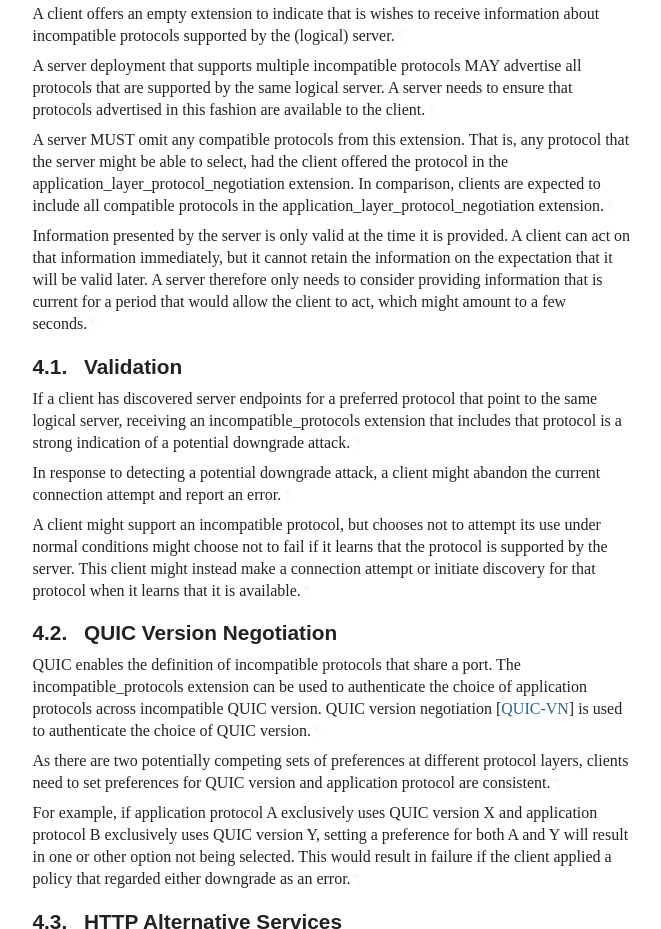
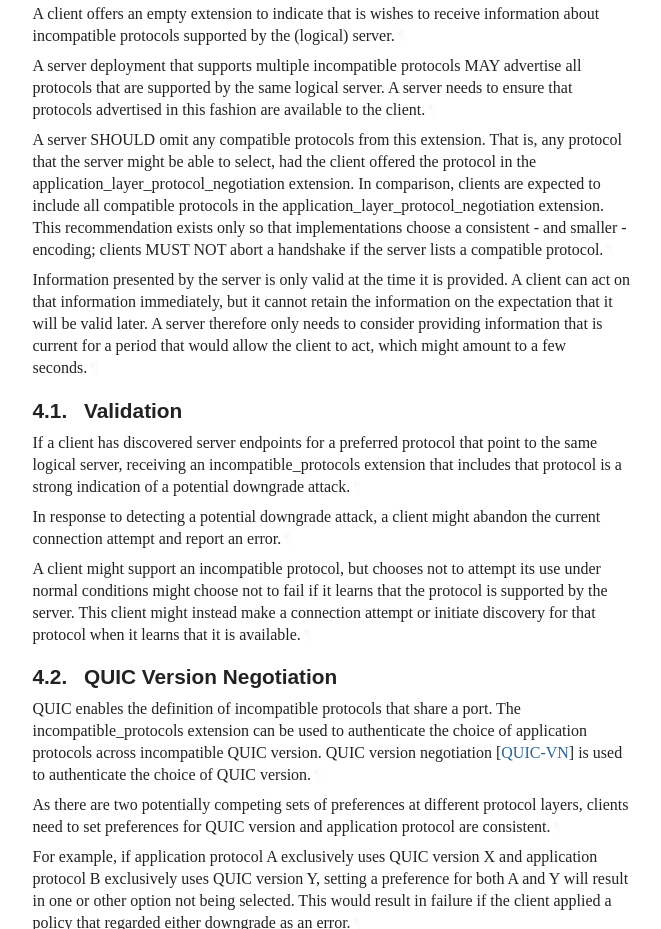
Before and after one commit to tlswg/snip, a plain HTML site: page draft-ietf-tls-snip.html in a window 1280 px wide. Shown: the part 3240-4169 px from the top of the page, without its empty margins (92-753 px from the left). Drawn offline with Linux system fonts and the light colour scheme; a web font is replaced by a local one.

Commit message:
Script updating gh-pages from 7d92d95. [ci skip]

```diff
--- a/draft-ietf-tls-snip.html
+++ b/draft-ietf-tls-snip.html
@@ -1356,11 +1356,13 @@ information about incompatible protocols supported by the (logical) server.<a hr
 <p id="section-4-8">A server deployment that supports multiple incompatible protocols MAY advertise
 all protocols that are supported by the same logical server.  A server needs to
 ensure that protocols advertised in this fashion are available to the client.<a href="#section-4-8" class="pilcrow">¶</a></p>
-<p id="section-4-9">A server MUST omit any compatible protocols from this extension.  That is, any
+<p id="section-4-9">A server SHOULD omit any compatible protocols from this extension.  That is, any
 protocol that the server might be able to select, had the client offered the
 protocol in the application_layer_protocol_negotiation extension.  In
 comparison, clients are expected to include all compatible protocols in the
-application_layer_protocol_negotiation extension.<a href="#section-4-9" class="pilcrow">¶</a></p>
+application_layer_protocol_negotiation extension.  This recommendation exists
+only so that implementations choose a consistent - and smaller - encoding;
+clients MUST NOT abort a handshake if the server lists a compatible protocol.<a href="#section-4-9" class="pilcrow">¶</a></p>
 <p id="section-4-10">Information presented by the server is only valid at the time it is provided.  A
 client can act on that information immediately, but it cannot retain the
 information on the expectation that it will be valid later.  A server therefore
```
Also changed, not shown: draft-ietf-tls-snip.txt.
